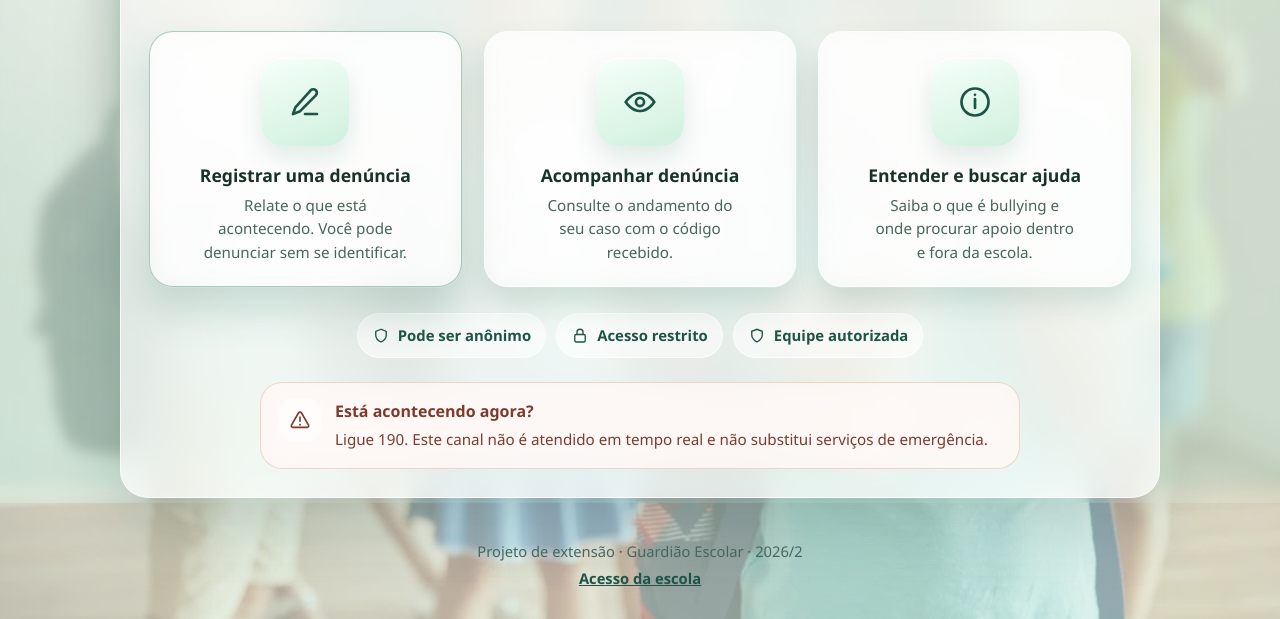
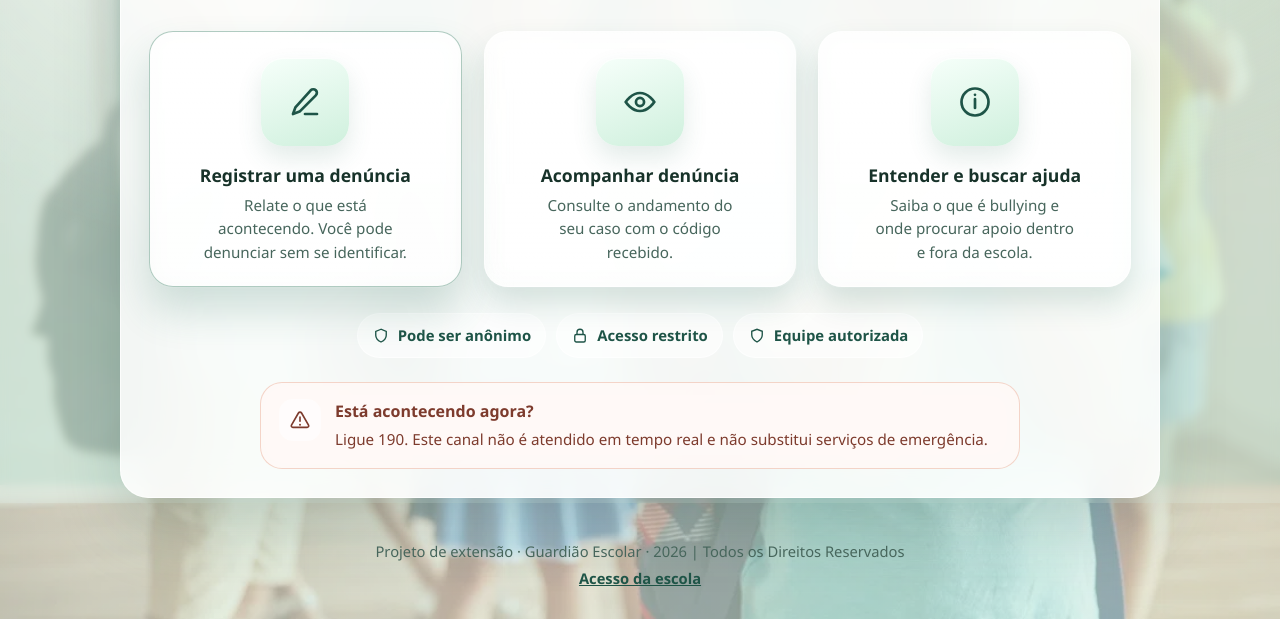
Before and after one commit to GaMK7/Guardiao_Escolar, a plain HTML site: page index.html in a window 1280 px wide. Shown: the part 315-934 px from the top of the page. Drawn offline with Linux system fonts and the light colour scheme; files whose address does not match are found by name.

```diff
--- a/css/estilo.css
+++ b/css/estilo.css
@@ -1201,8 +1201,8 @@
   border-radius: 0;
   background: rgba(226, 246, 235, 0.22);
   filter: none;
-  backdrop-filter: blur(7px);
-  -webkit-backdrop-filter: blur(7px);
+  backdrop-filter: blur(4px);
+  -webkit-backdrop-filter: blur(4px);
   pointer-events: none;
   z-index: 0;
 }
@@ -1221,7 +1221,7 @@
 }
 
 body.pagina-inicio .painel-vidro {
-  background: rgba(255, 255, 255, 0.68);
+  background: rgba(255, 255, 255, 0.863);
   border-color: rgba(255, 255, 255, 0.72);
   box-shadow: 0 28px 68px rgba(26, 77, 63, 0.2);
   backdrop-filter: blur(20px) saturate(115%);
--- a/index.html
+++ b/index.html
@@ -98,7 +98,7 @@
     </main>
 
     <footer class="rodape-home">
-      <p>Projeto de extensão · Guardião Escolar · 2026/2</p>
+      <p>Projeto de extensão · Guardião Escolar · 2026 | Todos os Direitos Reservados</p>
       <p><a href="admin/login.html">Acesso da escola</a></p>
     </footer>
 
```
Also changed, not shown: admin/login.html (renamed from login.html).
